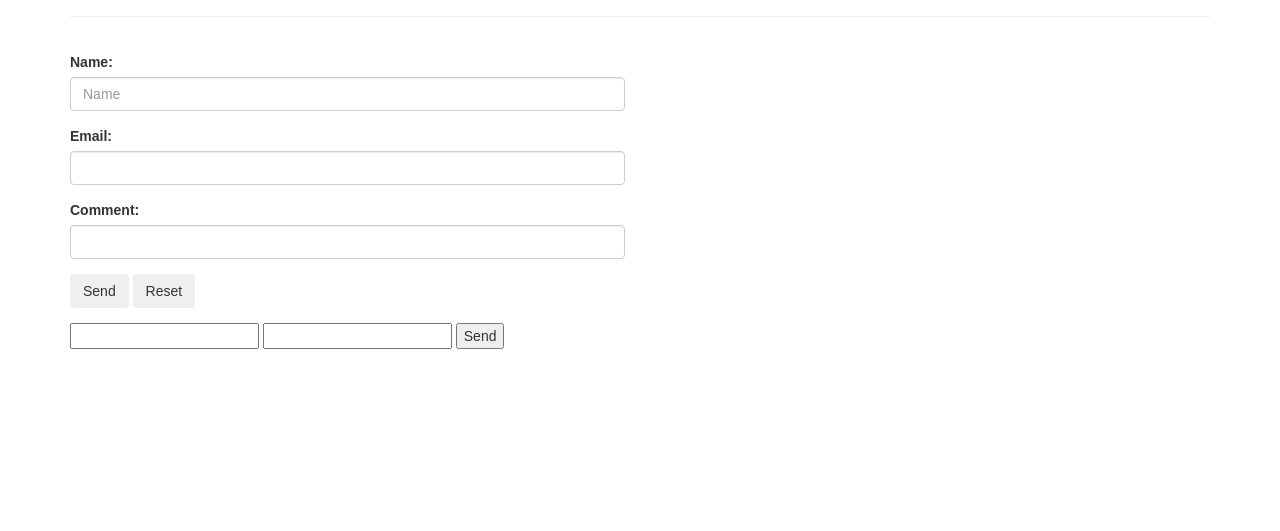
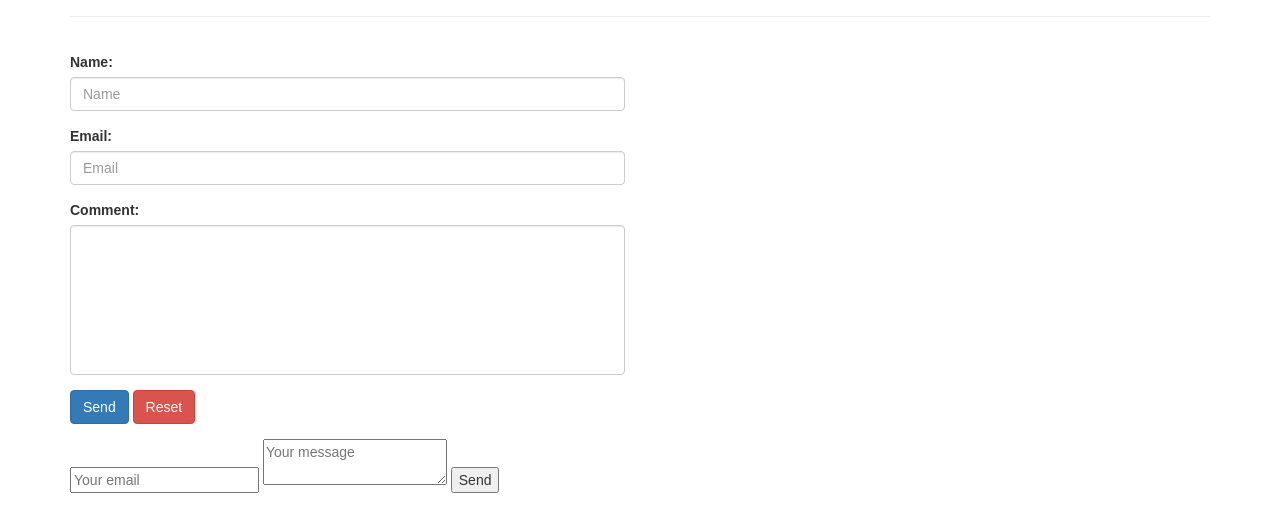
Before and after one commit to jayquellenn/ux_portfolio, a plain HTML site: page contact.html in a window 1280 px wide. Shown: the part 95-626 px from the top of the page. Drawn offline with nearby package versions, Linux system fonts and the light colour scheme.

Commit message:
forms stuff

```diff
--- a/contact.html
+++ b/contact.html
@@ -27,26 +27,25 @@
       </div>
       <div class="form-group">
         <label>Email:</label>
-        <input class="form-control" placeholdeer="Email" type="text" name="mail">
+        <input class="form-control" placeholder="Email" type="text" name="mail">
       </div>
       <div class="form-group">
         <label>Comment:</label>
-        <input class="form-control" type="text" name="comment" size="50">
+        <input class="form-control textarea" type="text" name="comment">
       </div>
-      <input class="btn " type="submit" value="Send">
-      <input class="btn" type="reset" value="Reset">
+      <input class="btn btn-primary" type="submit" value="Send">
+      <input class="btn btn-danger" type="reset" value="Reset">
     </form>
   </div>
 </div>
 <!-- this is a form that doesn't bring up an email client -->
 <div class="row">
   <div class="col-md-6">
-    <form action="https://formspree.io/jaclynpasquale@gmail.com"
-      method="POST">
-    <input type="text" name="name">
-    <input type="email" name="_replyto">
-    <input type="submit" value="Send">
-</form>
+    <form method="POST" action="http://formspree.io/jaclynpasquale@gmail.com">
+    <input type="email" name="email" placeholder="Your email">
+    <textarea name="message" placeholder="Your message"></textarea>
+    <button type="submit">Send</button>
+  </form>
   </div>
 </div>
 
--- a/css/styles.css
+++ b/css/styles.css
@@ -20,3 +20,6 @@ body{
 .space{
   margin: 15px 0;
 }
+.textarea{
+  height: 150px;
+}
```
